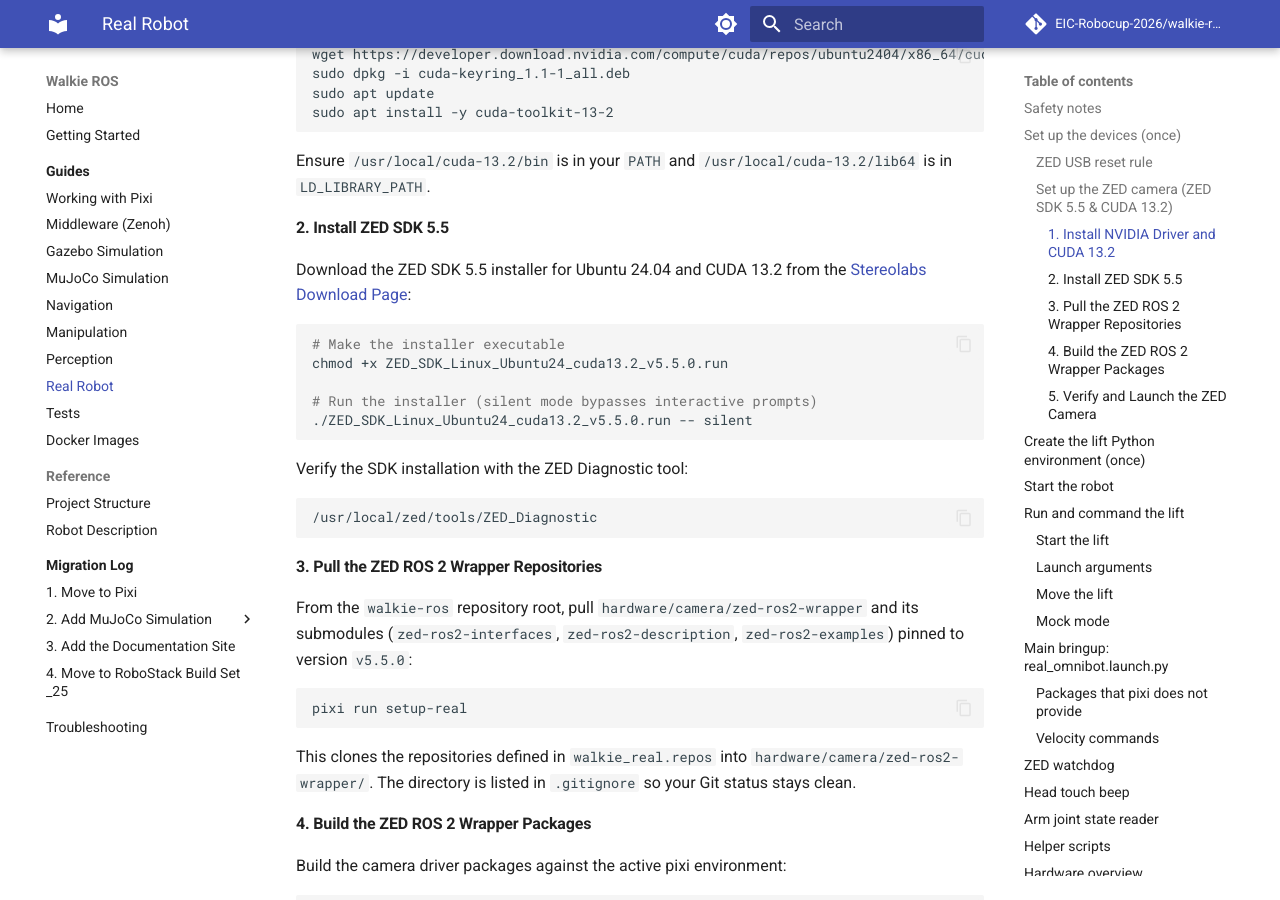
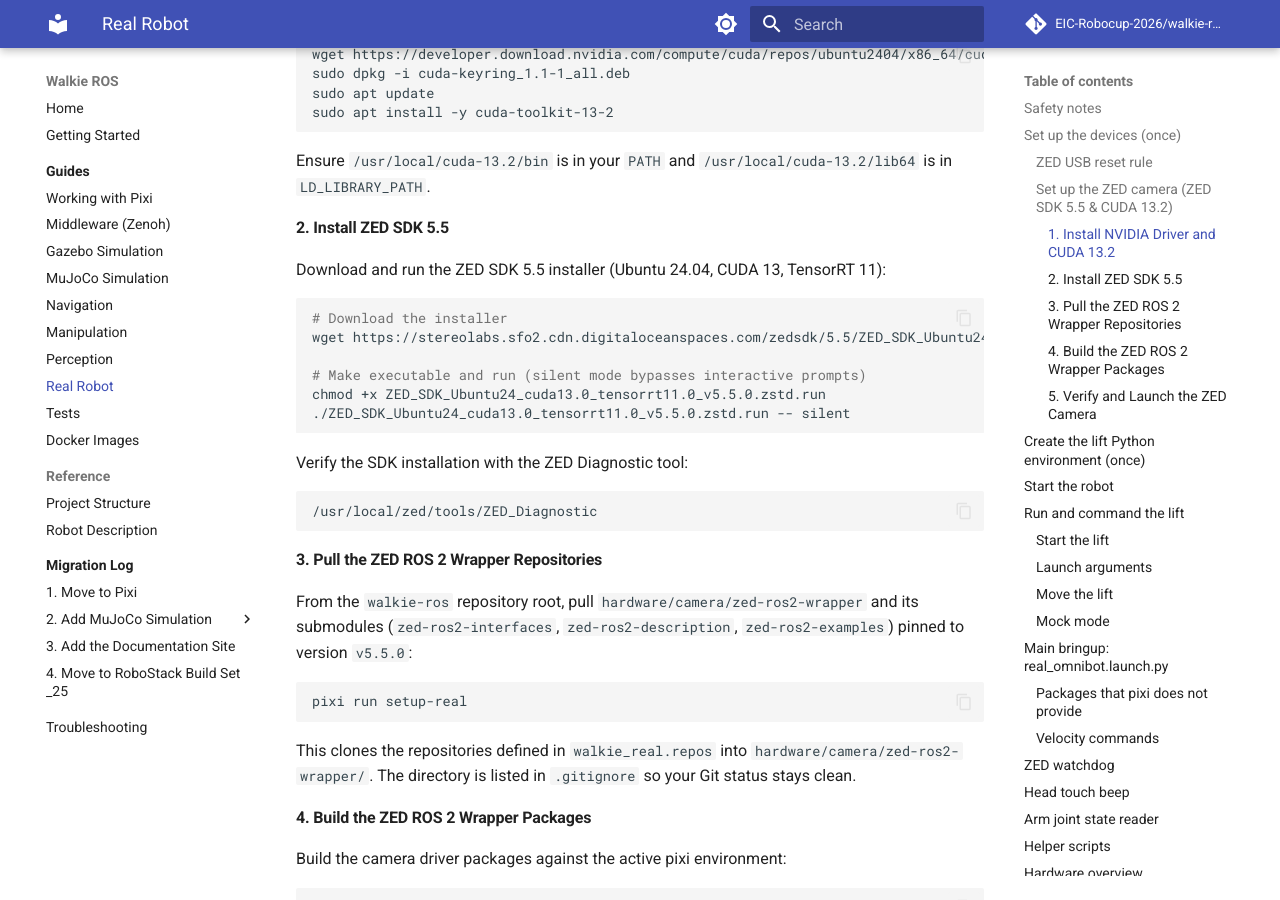
Before and after one commit to EIC-Robocup-2026/walkie-ros, an MkDocs documentation site: the page built from docs/guides/real-robot.md, in a window 1280 px wide and 900 px high, scrolled down 2420 px. Built offline with MkDocs 1.6.1 and Material for MkDocs 9.7.7, drawn with Linux system fonts in a browser that asks for light colours; comment, search, counter and statistics services are not loaded.

Commit message:
docs: use exact Stereolabs CDN download URL for ZED SDK 5.5
- Update installer filename to ZED_SDK_Ubuntu24_cuda13.0_tensorrt11.0_v5.5.0.zstd.run
- Provide direct wget download command from Stereolabs CDN

````diff
--- a/docs/guides/real-robot.md
+++ b/docs/guides/real-robot.md
@@ -125,14 +125,15 @@
 
 #### 2. Install ZED SDK 5.5
 
-Download the ZED SDK 5.5 installer for Ubuntu 24.04 and CUDA 13.2 from the [Stereolabs Download Page](https://www.stereolabs.com/developers/release):
+Download and run the ZED SDK 5.5 installer (Ubuntu 24.04, CUDA 13, TensorRT 11):
 
 ```bash
-# Make the installer executable
-chmod +x ZED_SDK_Linux_Ubuntu24_cuda13.2_v5.5.0.run
+# Download the installer
+wget https://stereolabs.sfo2.cdn.digitaloceanspaces.com/zedsdk/5.5/ZED_SDK_Ubuntu24_cuda13.0_tensorrt11.0_v5.5.0.zstd.run
 
-# Run the installer (silent mode bypasses interactive prompts)
-./ZED_SDK_Linux_Ubuntu24_cuda13.2_v5.5.0.run -- silent
+# Make executable and run (silent mode bypasses interactive prompts)
+chmod +x ZED_SDK_Ubuntu24_cuda13.0_tensorrt11.0_v5.5.0.zstd.run
+./ZED_SDK_Ubuntu24_cuda13.0_tensorrt11.0_v5.5.0.zstd.run -- silent
 ```
 
 Verify the SDK installation with the ZED Diagnostic tool:
````
